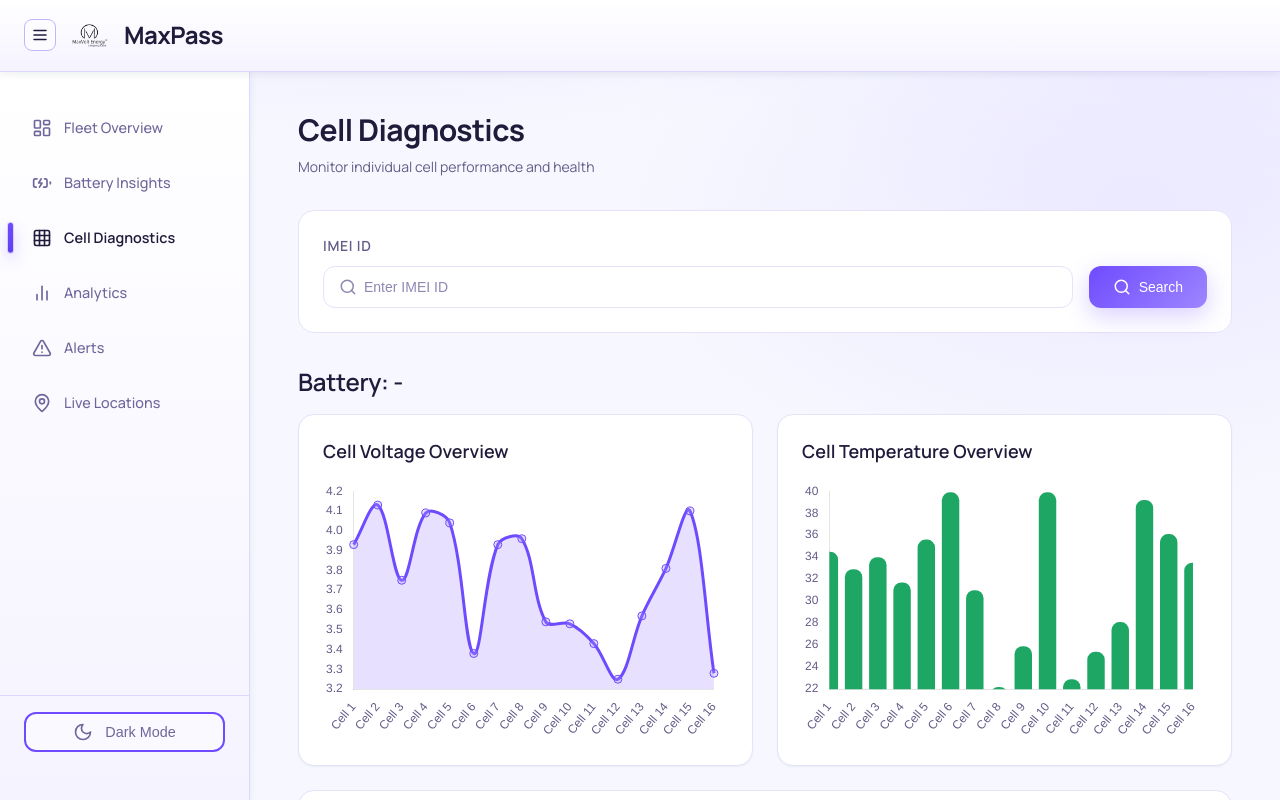
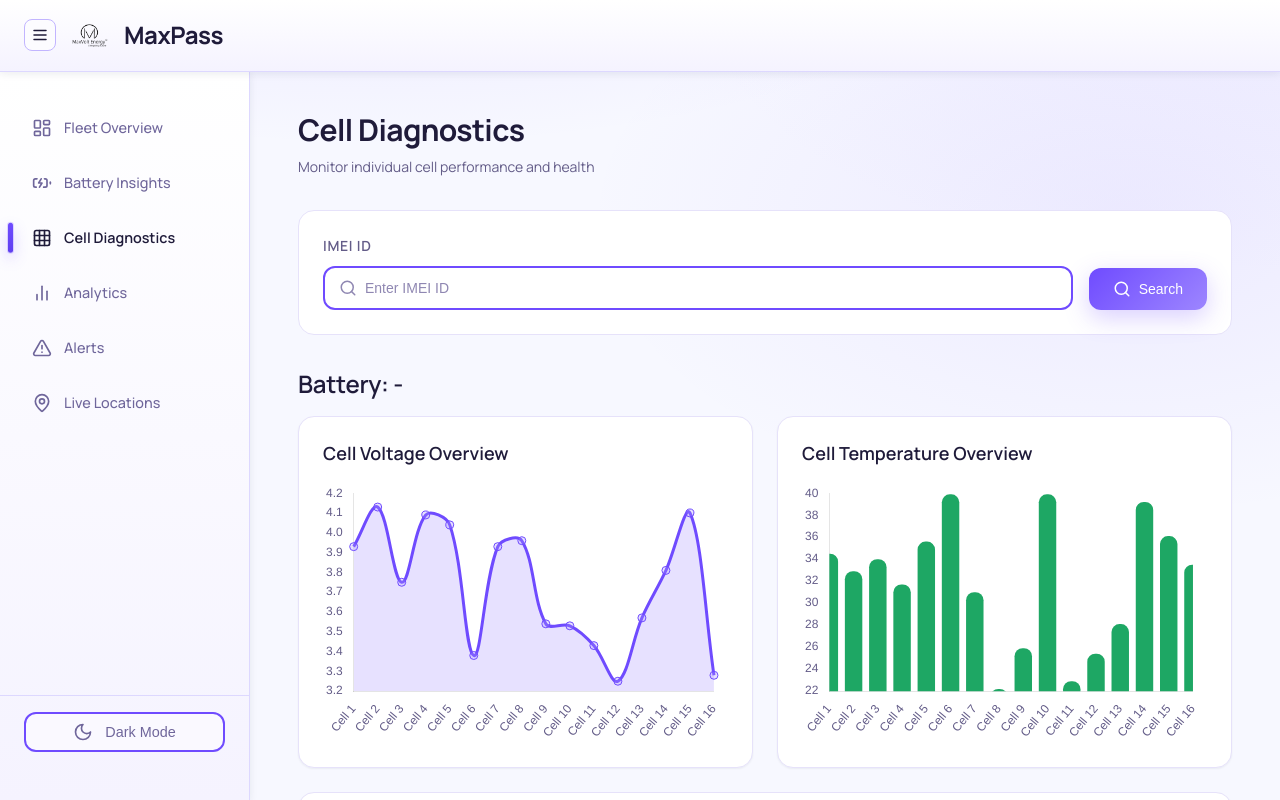
Before and after one commit to Kartikgupta08/Max_Pass, a React (Vite) app: page /cells in a window 1280 px wide. Shown: the top 800 px of the page. Built offline with nearby package versions, Linux system fonts and the light colour scheme.

Commit message:
Border color added

```diff
--- a/src/components/CustomDatePicker.jsx
+++ b/src/components/CustomDatePicker.jsx
@@ -134,7 +134,7 @@ export default function CustomDatePicker({ value, onChange, style }) {
                 value={viewYear}
                 onChange={(e) => setViewYear(parseInt(e.target.value))}
               >
-                {Array.from({ length: 20 }, (_, i) => new Date().getFullYear() - 10 + i).map((y) => (
+                {Array.from({ length: 20 }, (_, i) => 2026 + i).map((y) => (
                   <option key={y} value={y}>{y}</option>
                 ))}
               </select>
--- a/src/pages/Analytics.jsx
+++ b/src/pages/Analytics.jsx
@@ -178,10 +178,10 @@ export default function Analytics() {
           <p className="page-subtitle">Platform-wide insights and historical trends</p>
         </div>
         <div className="analytics-header-actions">
-          <button className="btn btn-outline" onClick={() => alert('Downloading CSV...')}>
+          <button className="btn btn-outline-primary" onClick={() => alert('Downloading CSV...')}>
             <FileText /> Export CSV
           </button>
-          <button className="btn btn-outline" onClick={() => alert('Downloading Excel...')}>
+          <button className="btn btn-outline-primary" onClick={() => alert('Downloading Excel...')}>
             <Table /> Export Excel
           </button>
         </div>
--- a/src/styles/styles.css
+++ b/src/styles/styles.css
@@ -536,7 +536,21 @@ body { font-size: var(--text-base); line-height: 1.6; }
   transition: color var(--transition-fast);
 }
 
-.input-field, .select-field {
+.input-field {
+  width: 100%;
+  padding: var(--space-3) var(--space-4) var(--space-3) var(--space-10);
+  border: 2px solid var(--primary-color);
+  border-radius: var(--radius-md);
+  background-color: var(--surface-color);
+  color: var(--text-primary);
+  font-size: var(--text-sm);
+  font-family: 'Manrope', inherit;
+  transition: all var(--transition-fast);
+  outline: none;
+  min-height: 40px;
+}
+
+.select-field {
   width: 100%;
   padding: var(--space-3) var(--space-4) var(--space-3) var(--space-10);
   border: 1px solid var(--border-light);
@@ -852,6 +866,18 @@ body { font-size: var(--text-base); line-height: 1.6; }
 .btn-outline:hover {
   background-color: var(--surface-hover);
   border-color: var(--primary-color);
+  color: var(--primary-color);
+}
+
+.btn-outline-primary {
+  background-color: transparent;
+  border: 2px solid var(--primary-color);
+  color: var(--text-primary);
+  transition: all var(--transition-fast);
+}
+
+.btn-outline-primary:hover {
+  background-color: color-mix(in srgb, var(--primary-color) 10%, transparent);
   color: var(--primary-color);
 }
 
--- a/tsconfig.json
+++ b/tsconfig.json
@@ -10,7 +10,8 @@
     "isolatedModules": true,
     "noEmit": true,
     "jsx": "react-jsx",
-    "strict": false
+    "strict": false,
+    "allowJs": true
   },
   "include": ["src"]
 }
```
